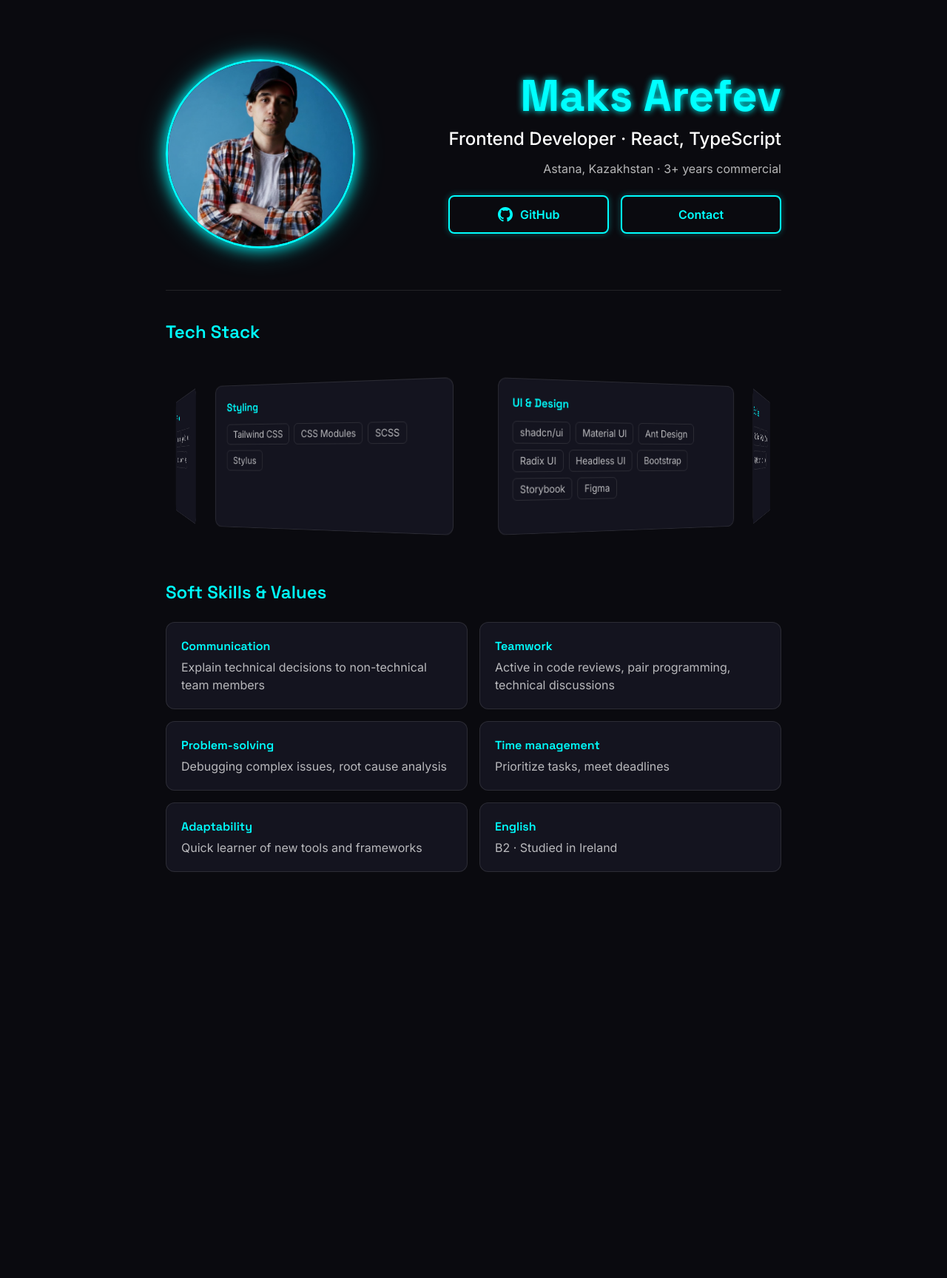
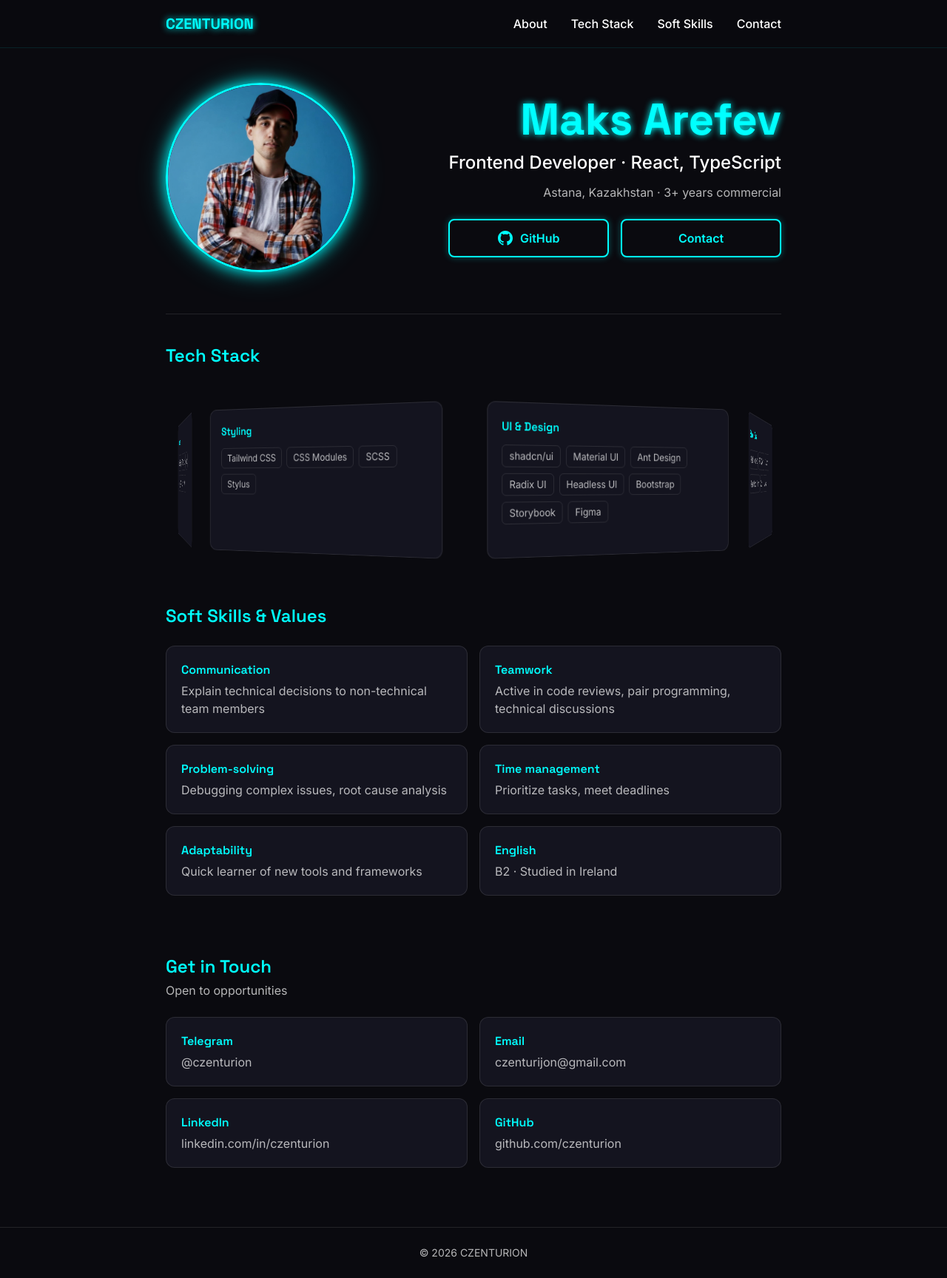
Before and after one commit to czenturion/cv, a React (Vite) app: page / in a window 1280 px wide. Shown: the whole page at 74% size. Before the commit the page ends 1259 px from the top, so only its background shows below. Built offline with nearby package versions, Linux system fonts and the light colour scheme.

Commit message:
feat: add Header, Contact and Footer

```diff
--- a/src/App.tsx
+++ b/src/App.tsx
@@ -1,14 +1,22 @@
+import { Footer } from '@/components/Footer'
+import { Header } from '@/components/Header'
 import { About } from '@/components/sections/About'
+import { Contact } from '@/components/sections/Contact'
 import { SoftSkills } from '@/components/sections/SoftSkills'
 import { TechStack } from '@/components/sections/TechStack'
 
 function App() {
   return (
-    <main>
-      <About />
-      <TechStack />
-      <SoftSkills />
-    </main>
+    <>
+      <Header />
+      <main>
+        <About />
+        <TechStack />
+        <SoftSkills />
+        <Contact />
+      </main>
+      <Footer />
+    </>
   )
 }
 
--- /dev/null
+++ b/src/components/Footer.tsx
@@ -0,0 +1,9 @@
+const year = new Date().getFullYear()
+
+export function Footer() {
+  return (
+    <footer className="border-t border-white/10 py-6 text-center text-sm text-white/70">
+      &copy; {year} CZENTURION
+    </footer>
+  )
+}
--- /dev/null
+++ b/src/components/Header.tsx
@@ -0,0 +1,67 @@
+import { useEffect, useState } from 'react'
+
+const links = [
+  { href: '#about', label: 'About' },
+  { href: '#tech-stack', label: 'Tech Stack' },
+  { href: '#soft-skills', label: 'Soft Skills' },
+  { href: '#contact', label: 'Contact' },
+]
+
+export function Header() {
+  const [isOpen, setIsOpen] = useState(false)
+
+  useEffect(() => {
+    if (!isOpen) return
+
+    const handleKeyDown = (e: KeyboardEvent) => {
+      if (e.key === 'Escape') setIsOpen(false)
+    }
+
+    document.addEventListener('keydown', handleKeyDown)
+    return () => document.removeEventListener('keydown', handleKeyDown)
+  }, [isOpen])
+
+  return (
+    <header className="fixed inset-x-0 top-0 z-50 border-b border-neon-cyan/10 bg-night/95 backdrop-blur">
+      <div className="mx-auto flex h-16 max-w-4xl items-center justify-between px-5 md:px-8">
+        <a href="#about" className="font-display text-xl font-bold text-neon-cyan text-shadow-neon">
+          CZENTURION
+        </a>
+
+        <button
+          type="button"
+          aria-label="Menu"
+          aria-expanded={isOpen}
+          onClick={() => setIsOpen(!isOpen)}
+          className="flex h-5 w-7 flex-col justify-between sm:hidden"
+        >
+          <span
+            className={`h-0.5 bg-neon-cyan transition ${isOpen ? 'translate-y-[9px] rotate-45' : ''}`}
+          />
+          <span className={`h-0.5 bg-neon-cyan transition ${isOpen ? 'opacity-0' : ''}`} />
+          <span
+            className={`h-0.5 bg-neon-cyan transition ${isOpen ? '-translate-y-[9px] -rotate-45' : ''}`}
+          />
+        </button>
+
+        <nav
+          className={`${isOpen ? 'block' : 'hidden'} absolute inset-x-0 top-full border-b border-neon-cyan/10 bg-night px-5 py-3 sm:static sm:block sm:border-0 sm:bg-transparent sm:p-0`}
+        >
+          <ul className="flex flex-col sm:flex-row sm:gap-8">
+            {links.map(({ href, label }) => (
+              <li key={href}>
+                <a
+                  href={href}
+                  onClick={() => setIsOpen(false)}
+                  className="block py-2 font-medium transition hover:text-neon-cyan sm:py-0"
+                >
+                  {label}
+                </a>
+              </li>
+            ))}
+          </ul>
+        </nav>
+      </div>
+    </header>
+  )
+}
--- a/src/components/sections/About.tsx
+++ b/src/components/sections/About.tsx
@@ -5,7 +5,7 @@ import { profile } from '@/data/profile'
 
 export function About() {
   return (
-    <section id="about" className="mx-auto max-w-4xl px-5 pt-20 md:px-8">
+    <section id="about" className="mx-auto max-w-4xl px-5 pt-28 md:px-8">
       <div className="flex flex-col items-center gap-8 border-b border-white/10 pb-14 sm:flex-row sm:justify-between sm:gap-12">
         <img
           src={photo}
--- /dev/null
+++ b/src/components/sections/Contact.tsx
@@ -0,0 +1,27 @@
+import { Card } from '@/components/ui/Card'
+import { contacts } from '@/data/contacts'
+
+export function Contact() {
+  return (
+    <section id="contact" className="mx-auto flex max-w-4xl flex-col gap-6 px-5 pb-20 md:px-8">
+      <div>
+        <h2 className="text-2xl font-semibold text-neon-cyan">Get in Touch</h2>
+        <p className="mt-1 text-white/70">Open to opportunities</p>
+      </div>
+      <ul className="grid gap-4 sm:grid-cols-2">
+        {contacts.map(({ title, value, href }) => (
+          <Card key={title} title={title} className="relative">
+            <a
+              href={href}
+              target={href.startsWith('http') ? '_blank' : undefined}
+              rel="noreferrer"
+              className="mt-1 block break-words text-white/70 after:absolute after:inset-0"
+            >
+              {value}
+            </a>
+          </Card>
+        ))}
+      </ul>
+    </section>
+  )
+}
--- /dev/null
+++ b/src/data/contacts.ts
@@ -0,0 +1,12 @@
+import { profile } from '@/data/profile'
+
+export const contacts = [
+  { title: 'Telegram', value: '@czenturion', href: 'https://t.me/czenturion' },
+  { title: 'Email', value: 'czenturijon@gmail.com', href: 'mailto:czenturijon@gmail.com' },
+  {
+    title: 'LinkedIn',
+    value: 'linkedin.com/in/czenturion',
+    href: 'https://www.linkedin.com/in/czenturion/',
+  },
+  { title: 'GitHub', value: 'github.com/czenturion', href: profile.github },
+]
--- a/src/index.css
+++ b/src/index.css
@@ -14,6 +14,10 @@
 }
 
 @layer base {
+  html {
+    @apply scroll-pt-20 scroll-smooth;
+  }
+
   body {
     @apply bg-night text-white;
   }
```
